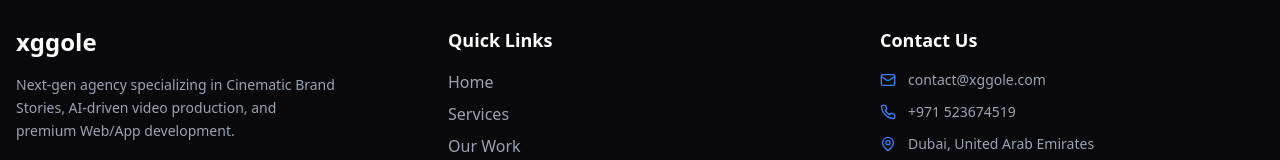
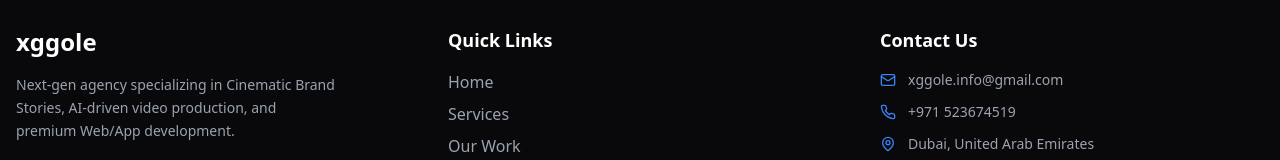
Before and after one commit to infoxggole/xggole, a React (Vite) app: page /work in a window 1280 px wide. Shown: the part 983-1143 px from the top of the page. Built offline with nearby package versions, Linux system fonts and the light colour scheme; no server answers.

Commit message:
Updated Footer.tsx

```diff
--- a/src/components/Footer.tsx
+++ b/src/components/Footer.tsx
@@ -32,7 +32,7 @@ export default function Footer() {
           <div className="space-y-3 text-gray-400 text-sm">
             <div className="flex items-center justify-center md:justify-start gap-3">
               <Mail size={16} className="text-blue-500" />
-              <span>contact@xggole.com</span>
+              <span>xggole.info@gmail.com</span>
             </div>
             <div className="flex items-center justify-center md:justify-start gap-3">
               <Phone size={16} className="text-blue-500" />
```
